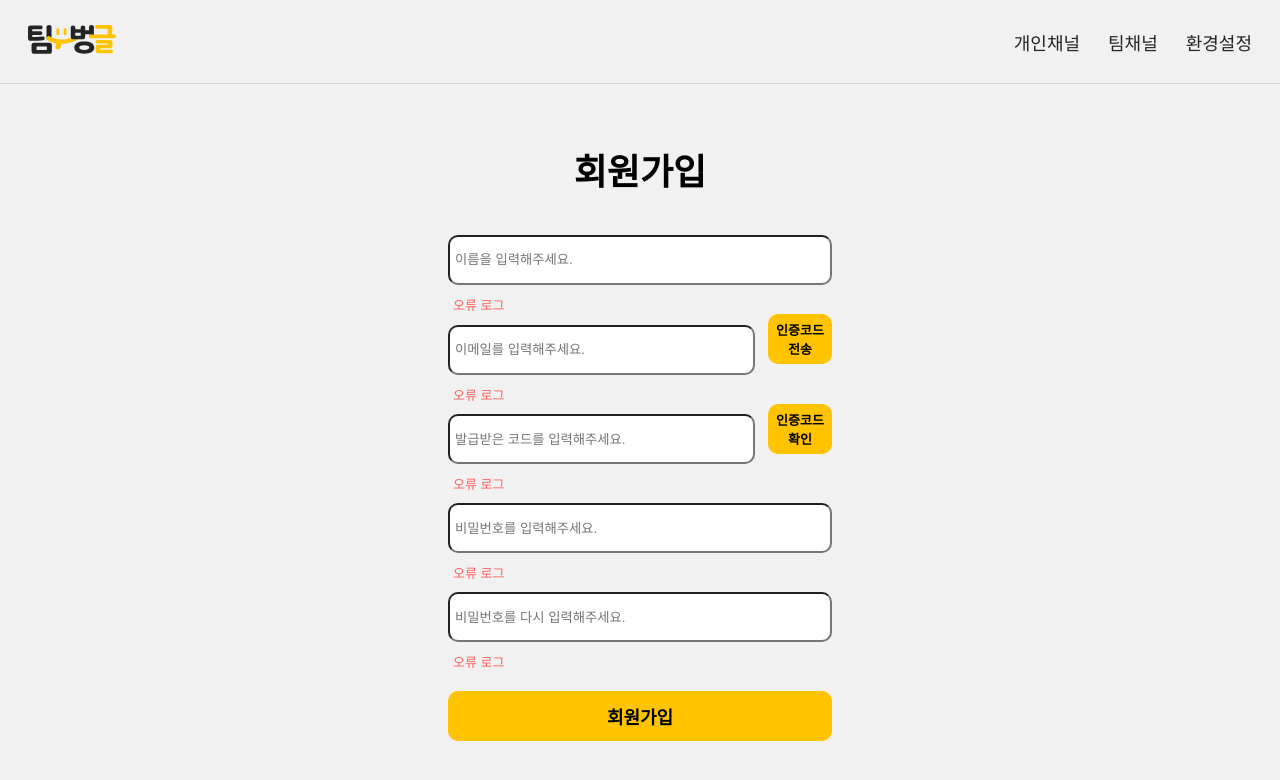
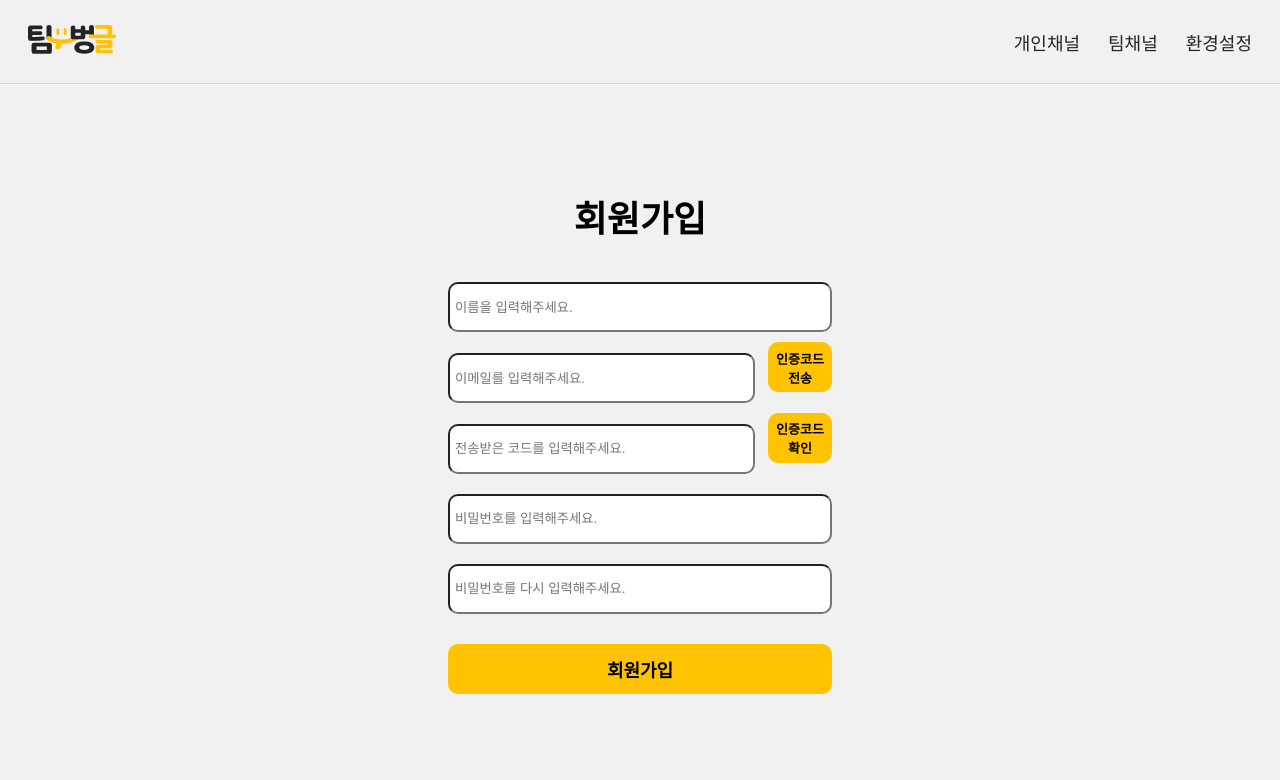
Before and after one commit to kimsudang/passion-mansour-teambeam-frontend, a Next.js app in the folder teambeam/: page /user/join in a window 1280 px wide. Shown: the top 780 px of the page. Built offline with nearby package versions, Linux system fonts and the light colour scheme; a web font is replaced by a local one.

Commit message:
Feat: 이메일 로그인&회원가입 기능 구현
react-hook-form의 useForm을 사용해 이메일 회원가입과 로그인 기능 구현

```diff
--- /dev/null
+++ b/teambeam/app/_components/useForm.ts
@@ -0,0 +1,54 @@
+"use client";
+
+import { useEffect, useState } from "react";
+
+// useForm 훅의 props 인터페이스를 정의합니다.
+interface IFormProps<T> {
+  initialValues: T;
+  onSubmit: (data: T) => void;
+  validate?: (values: T) => Partial<Record<keyof T, string>>;
+}
+
+// useForm 훅을 정의합니다.
+function useForm<T>({ initialValues, onSubmit, validate }: IFormProps<T>) {
+  const [values, setValues] = useState<T>(initialValues);
+  const [errors, setErrors] = useState<Partial<Record<keyof T, string>>>({});
+  const [isLoading, setIsLoading] = useState(false);
+
+  // 폼 값 변경을 처리하는 함수입니다.
+  const handleChange = (event: React.ChangeEvent<HTMLInputElement>) => {
+    const { name, value } = event.target;
+    setValues({ ...values, [name]: value });
+  };
+
+  // 폼 제출을 처리하는 함수입니다.
+  const handleSubmit = async (event: React.SyntheticEvent) => {
+    event.preventDefault();
+    setIsLoading(true);
+
+    // 유효성 검사를 수행합니다.
+    if (validate) {
+      const validationErrors = validate(values);
+      setErrors(validationErrors);
+      // 유효성 검사에 실패하면 폼 제출을 중단합니다.
+      if (Object.keys(validationErrors).length > 0) {
+        setIsLoading(false);
+        return;
+      }
+    }
+
+    // 폼 제출을 처리합니다.
+    onSubmit(values);
+    setIsLoading(false);
+  };
+
+  return {
+    values,
+    errors,
+    isLoading,
+    handleChange,
+    handleSubmit,
+  };
+}
+
+export default useForm;
--- a/teambeam/app/user/join/page.tsx
+++ b/teambeam/app/user/join/page.tsx
@@ -1,49 +1,100 @@
+"use client"
+
 import React from "react";
-import Link from "next/link";
-import './layout.scss';
+import useForm from "./../../_components/useForm";
+import "./layout.scss";
 
-const Join = () => {
+interface IFormValues {
+  memberName: string;
+  mail: string;
+  confirmMail: string;
+  password: string;
+  confirmPassword: string;
+};
+
+const Join: React.FC = () => {
+  const { values, errors, isLoading, handleChange, handleSubmit } = useForm<IFormValues>({
+    initialValues: { memberName: "", mail: "", confirmMail: "", password: "", confirmPassword: "" },
+    onSubmit: (data) => {
+      // 더미 데이터로 테스트하기 위해 콘솔에 출력합니다.
+      console.log("폼 데이터:", data);
+
+      // 통신을 위한 정보만을 추출하여 콘솔에 출력합니다.
+      // const { memberName, mail, confirmMail , password } = data;
+      // console.log("추출한 데이터:", { memberName, mail, confirmMail , password });
+    },
+    validate: (values) => {
+      const errors: Partial<Record<keyof IFormValues, string>> = {};
+      // 유효성 검사 로직을 구현합니다.
+      if (!values.memberName) {
+        errors.memberName = "사용자 이름을 입력하세요.";
+      }
+      if (!values.mail) {
+        errors.mail = "이메일을 입력하세요.";
+      } else if (!/\S+@\S+\.\S+/.test(values.mail)) {
+        errors.mail = "유효한 이메일 주소를 입력하세요.";
+      }
+      if (!values.confirmMail){
+        errors.confirmMail = "이메일을 입력하세요.";
+      } else if (!/\S+@\S+\.\S+/.test(values.confirmMail)) {
+        errors.confirmMail = "유효한 이메일 주소를 입력하세요.";
+      }
+      if (!values.password) {
+        errors.password = "소문자와 숫자, 기호로 구성된 비밀번호를 입력하세요.";
+      } else {
+        const passwordPattern = /^(?=.*[a-z])(?=.*[0-9])(?=.*[!@#$%^&*(),.?":{}|<>]).{8,}$/;
+        if (!passwordPattern.test(values.password)) {
+          errors.password = "비밀번호는 최소 8자 이상이어야 하며, 소문자, 숫자, 특수문자를 모두 포함해야 합니다.";
+        }
+      }
+      if (values.password !== values.confirmPassword) {
+        errors.confirmPassword = "비밀번호가 일치하지 않습니다.";
+      }
+      return errors;
+    },
+  });
+
   return (
   <div className="join_container">
     <div className="join_box">
       <p className="page_title">회원가입</p>
-      <form>
+      <form onSubmit={handleSubmit}>
         <div className="email_join_form">
           <div>
-            <input type="text" name="username" placeholder="이름을 입력해주세요."></input>
-            <p className="warning_msg">오류 로그</p>
+            <input type="text" name="memberName" placeholder="이름을 입력해주세요." value={values.memberName} onChange={handleChange} />
+            {errors.memberName && <p className="error">{errors.memberName}</p>}
           </div>
           <div className="email_button">
-            <input type="text" name="useremail" placeholder="이메일를 입력해주세요."></input>
+            <input type="text" name="mail" placeholder="이메일를 입력해주세요."value={values.mail} onChange={handleChange} />
             <button>
-              <p>
+              <p className="button_name">
                 인증코드
                 <br />
                 전송
               </p>
             </button>
-            <p className="warning_msg">오류 로그</p>
+            {errors.mail && <p className="error">{errors.mail}</p>}
           </div>
           <div className="email_button">
-            <input type="text" name="check_email" placeholder="발급받은 코드를 입력해주세요."></input>
+            <input type="text" name="confirmMail" placeholder="전송받은 코드를 입력해주세요." value={values.confirmMail} onChange={handleChange}/>
             <button>
-              <p>
+              <p className="button_name">
                 인증코드
                 <br />
                 확인
               </p>
             </button>
-            <p className="warning_msg">오류 로그</p>
+            {errors.confirmMail && <p className="error">{errors.confirmMail}</p>}
           </div>
           <div>
-            <input type="text" name="password" placeholder="비밀번호를 입력해주세요."></input>
-            <p className="warning_msg">오류 로그</p>
+            <input type="text" name="password" placeholder="비밀번호를 입력해주세요."value={values.password} onChange={handleChange}/>
+            {errors.password && <p className="error">{errors.password}</p>}
           </div>
           <div>
-            <input type="text" name="check_password" placeholder="비밀번호를 다시 입력해주세요."></input>
-            <p className="warning_msg">오류 로그</p>
+            <input type="text" name="confirmPassword" placeholder="비밀번호를 다시 입력해주세요." value={values.confirmPassword} onChange={handleChange} />
+            {errors.confirmPassword && <p className="error">{errors.confirmPassword}</p>}
           </div>
-          <button className="submit_button">회원가입</button>
+          <button className="submit_button" type="submit" disabled={isLoading}>회원가입</button>
         </div>
       </form>
     </div>
--- a/teambeam/package.json
+++ b/teambeam/package.json
@@ -18,6 +18,7 @@
     "quill": "^2.0.2",
     "react": "^18",
     "react-dom": "^18",
+    "react-hook-form": "^7.51.5",
     "react-quill": "^2.0.0",
     "sass": "^1.77.1",
     "socket.io": "^4.7.5",
```
Also changed, not shown: teambeam/app/user/login/page.tsx (+41 -6 lines).
